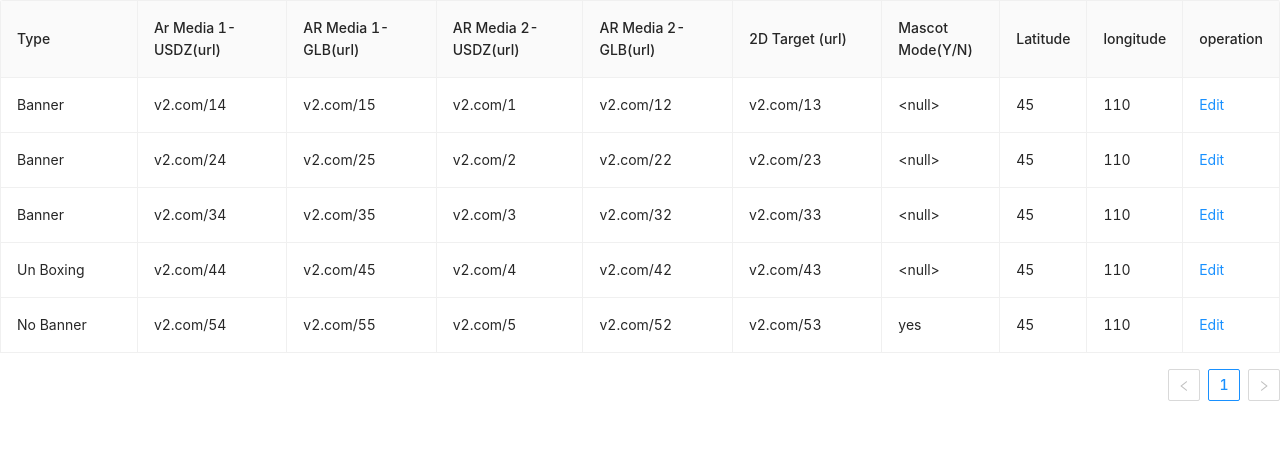
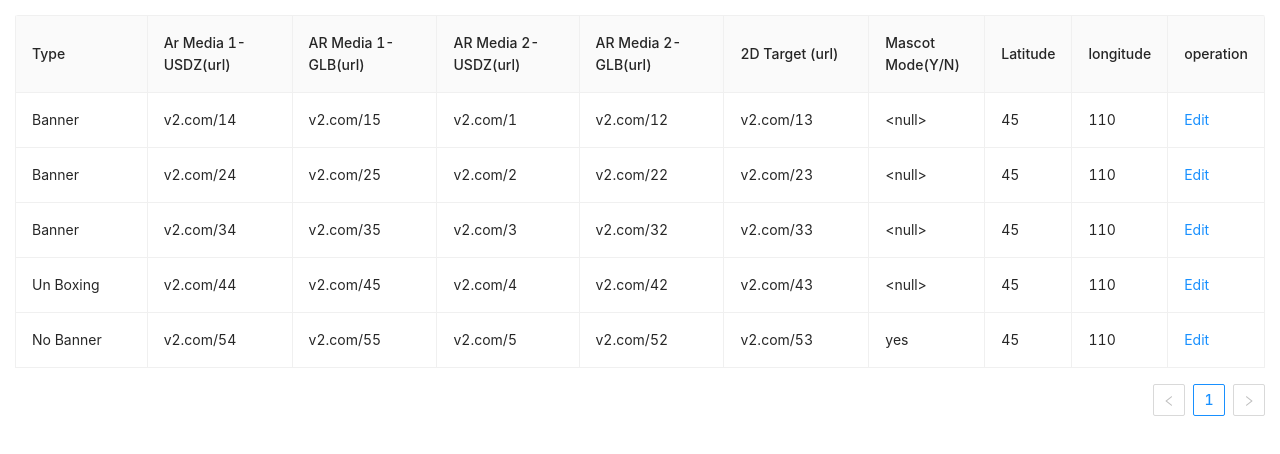
Before and after one commit to MANOJKUMAR877/infovision, a React (Create React App) app: page / in a window 1280 px wide. Shown: the top 454 px of the page. Built offline with nearby package versions, Linux system fonts and the light colour scheme; the HTML template or start-up script is replaced by a standard one.

Commit message:
simple commit

```diff
--- a/src/App.js
+++ b/src/App.js
@@ -4,7 +4,7 @@ import EditableTable from './EditableTable';
 export default class App extends Component {
   render() {
     return (
-      <div>
+      <div className="container">
         <EditableTable/>
       </div>
     )
--- a/src/EditableTable.js
+++ b/src/EditableTable.js
@@ -19,6 +19,7 @@ const EditableCell = ({
         ? (
             <Form.Item
               name={dataIndex}
+
               style={{
                 margin: 0,
               }}
@@ -90,6 +91,7 @@ const EditableTable = () => {
       dataIndex: "type",
       width: "15%",
       editable: false,
+
     },
     {
       title: "Ar Media 1- USDZ(url)",
--- a/src/data.js
+++ b/src/data.js
@@ -1,6 +1,6 @@
 const originData = [
     {
-        id: 0,
+        key: 0,
         type: "Banner",
         armedia1: "v2.com/1",
         armedia2: "v2.com/12",
@@ -12,7 +12,7 @@ const originData = [
         mascot: "<null>",
       },
       {
-        id: 1,
+        key: 1,
         type: "Banner",
         armedia1: "v2.com/2",
         armedia2: "v2.com/22",
@@ -24,7 +24,7 @@ const originData = [
         mascot: "<null>",
       },
       {
-        id: 2,
+        key: 2,
         type: "Banner",
         armedia1: "v2.com/3",
         armedia2: "v2.com/32",
@@ -36,7 +36,7 @@ const originData = [
         mascot: "<null>",
       },
       {
-        id: 3,
+        key: 3,
         type: "Un Boxing",
         armedia1: "v2.com/4",
         armedia2: "v2.com/42",
@@ -48,7 +48,7 @@ const originData = [
         mascot: "<null>",
       },
       {
-        id: 4,
+        key: 4,
         type: "No Banner",
         armedia1: "v2.com/5",
         armedia2: "v2.com/52",
--- a/src/index.css
+++ b/src/index.css
@@ -11,3 +11,6 @@ code {
   font-family: source-code-pro, Menlo, Monaco, Consolas, 'Courier New',
     monospace;
 }
+.container{
+  margin: 15px;
+}
```
Also changed, not shown: 1 other file (tests, documents, lock files or other folders).
